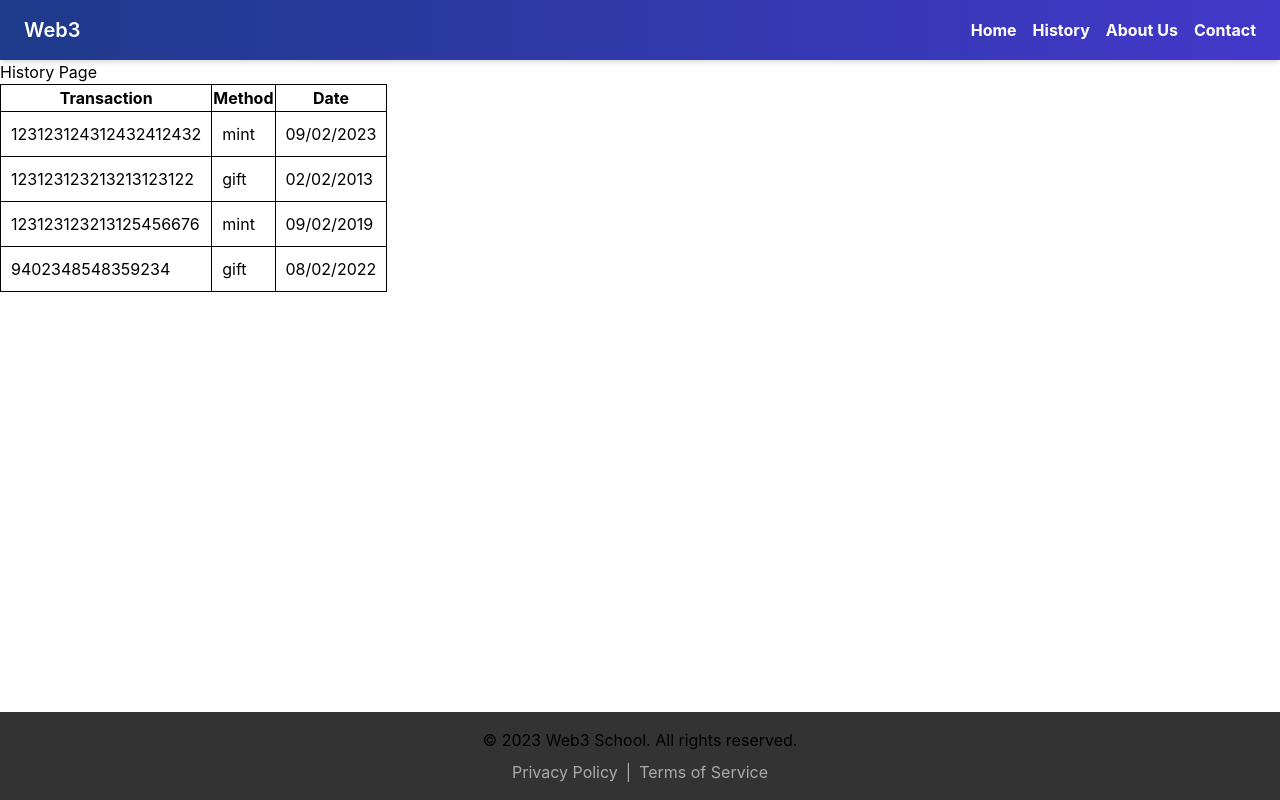
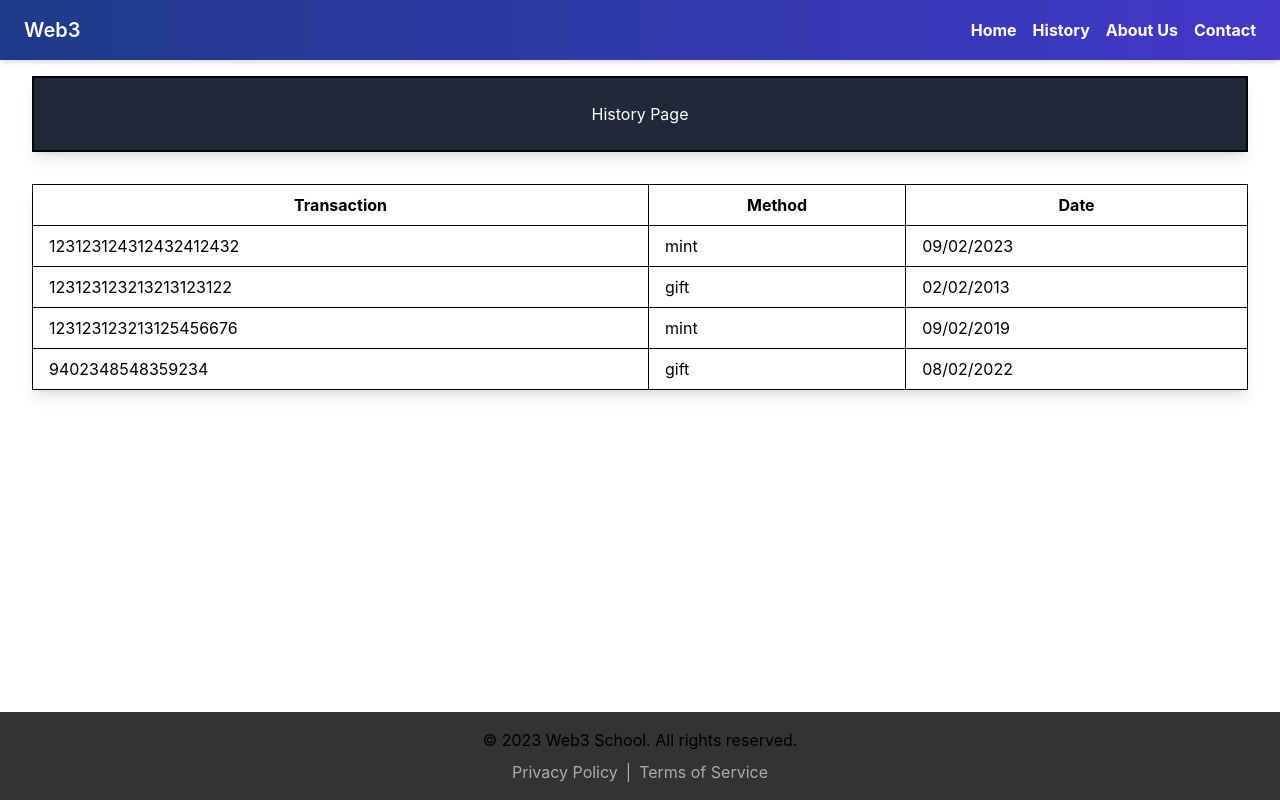
Before and after one commit to uddom1234/web3, a React (Create React App) app: page /history in a window 1280 px wide. Built offline with nearby package versions, Linux system fonts and the light colour scheme.

Commit message:
changing style

```diff
--- a/src/page/history.js
+++ b/src/page/history.js
@@ -1,14 +1,15 @@
 import React from 'react';
-import '../style/History.css';
 import Header from '../components/Header';
 import Footer from '../components/Footer';
 
 class
 History extends React.Component {
+  //initialize component properties and state
   constructor(props) {
+    //call the parent class constructor and set up this.props
     super(props);
     this.state = {
-      transactions: [
+      transactionHistory: [
         { id: '123123124312432412432', method: 'mint', date: '09/02/2023' },
         { id: '123123123213213123122', method: 'gift', date: '02/02/2013' },
         { id: '123123123213125456676', method: 'mint', date: '09/02/2019' },
@@ -17,27 +18,30 @@ History extends React.Component {
     };
   }
 
+  //describe the component's UI
   render() {
     return (
         <div className="flex flex-col min-h-screen">
         <Header/>
-        <main className="flex-grow">
-        <h1>History Page</h1>
-        <table border="1">
+        <main className="flex-grow px-8 py-4">
+          <div className="bg-gray-800 p-6 mb-8 text-white border-2 border-black shadow-lg">
+            <h1 className="text-center">History Page</h1>
+          </div>
+          <table className="min-w-full border-collapse border border-black shadow-lg">
             <thead>
               <tr>
-              <th>Transaction</th>
-              <th>Method</th>
-              <th>Date</th>
+                <th className="py-2 px-4 border border-black">Transaction</th>
+                <th className="py-2 px-4 border border-black">Method</th>
+                <th className="py-2 px-4 border border-black">Date</th>
               </tr>
             </thead>
             <tbody>
-            {this.state.transactions.map((transaction, index) => {
+              {this.state.transactionHistory.map((transactionHistory, index) => {
                 return (
                   <tr key={index}>
-                  <td>{transaction.id}</td>
-                  <td>{transaction.method}</td>
-                  <td>{transaction.date}</td>
+                    <td className="py-2 px-4 border border-black">{transactionHistory.id}</td>
+                    <td className="py-2 px-4 border border-black">{transactionHistory.method}</td>
+                    <td className="py-2 px-4 border border-black">{transactionHistory.date}</td>
                   </tr>
                 );
               })}
@@ -46,7 +50,6 @@ History extends React.Component {
         </main>
         <Footer/>
       </div>
-
     );
   }
 }
--- a/src/style/history.css
+++ /dev/null
@@ -1,24 +0,0 @@
-.history-container {
-  text-align: left;
-}
-
-.history-container h1 {
-  background-color: #282c34;
-  padding: 20px;
-  color: rgb(255, 255, 255);
-  border: 2px solid #000;
-}
-
-.history-container table {
-  width: 100%;
-  border-collapse: collapse;
-}
-
-.history-container table, th, td {
-  border: 1px solid black;
-}
-
-.history-container th, td {
-  padding: 10px;
-  text-align: left;
-}
```
Lines whose indentation alone changed are shown as unchanged.
